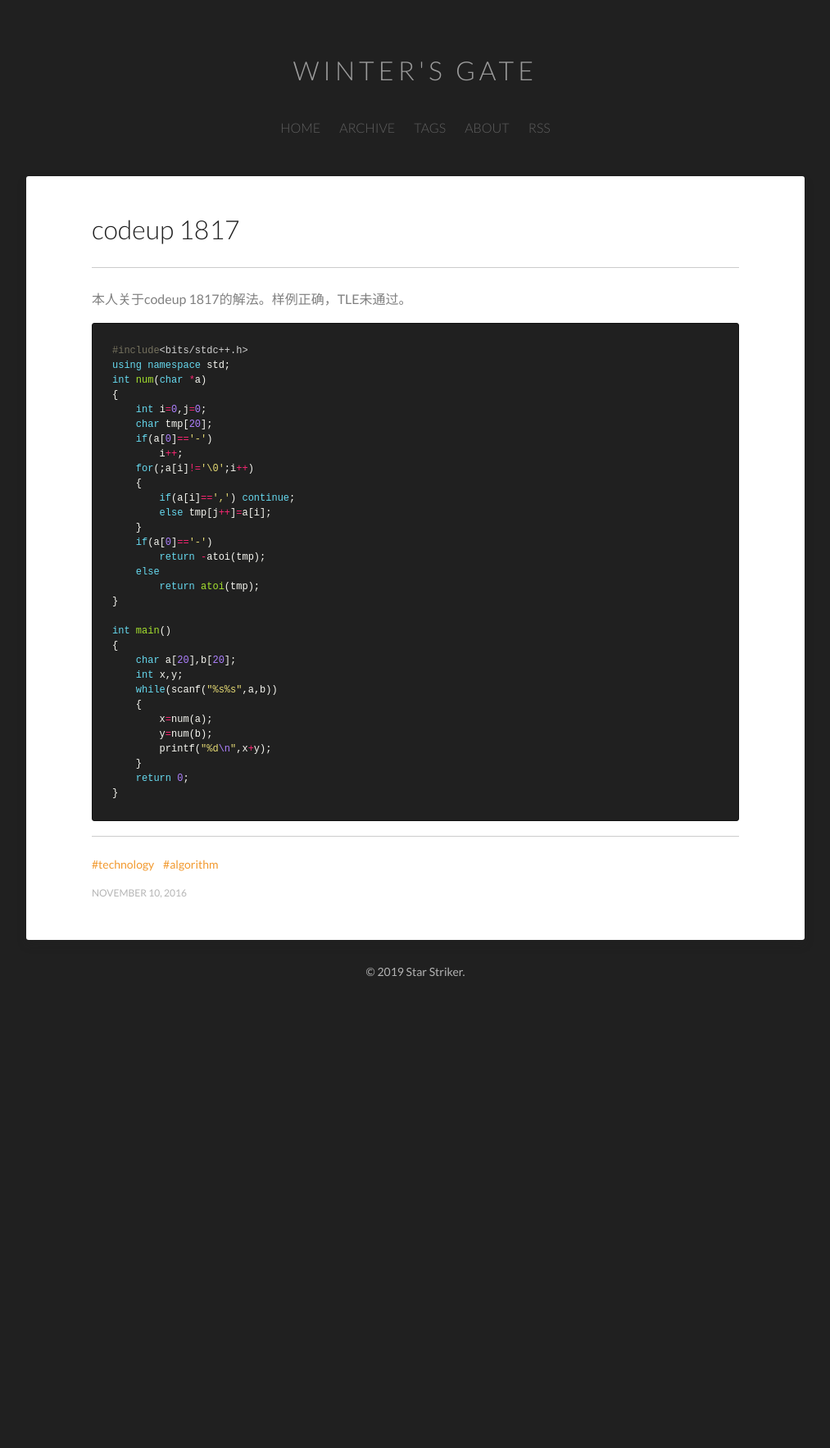
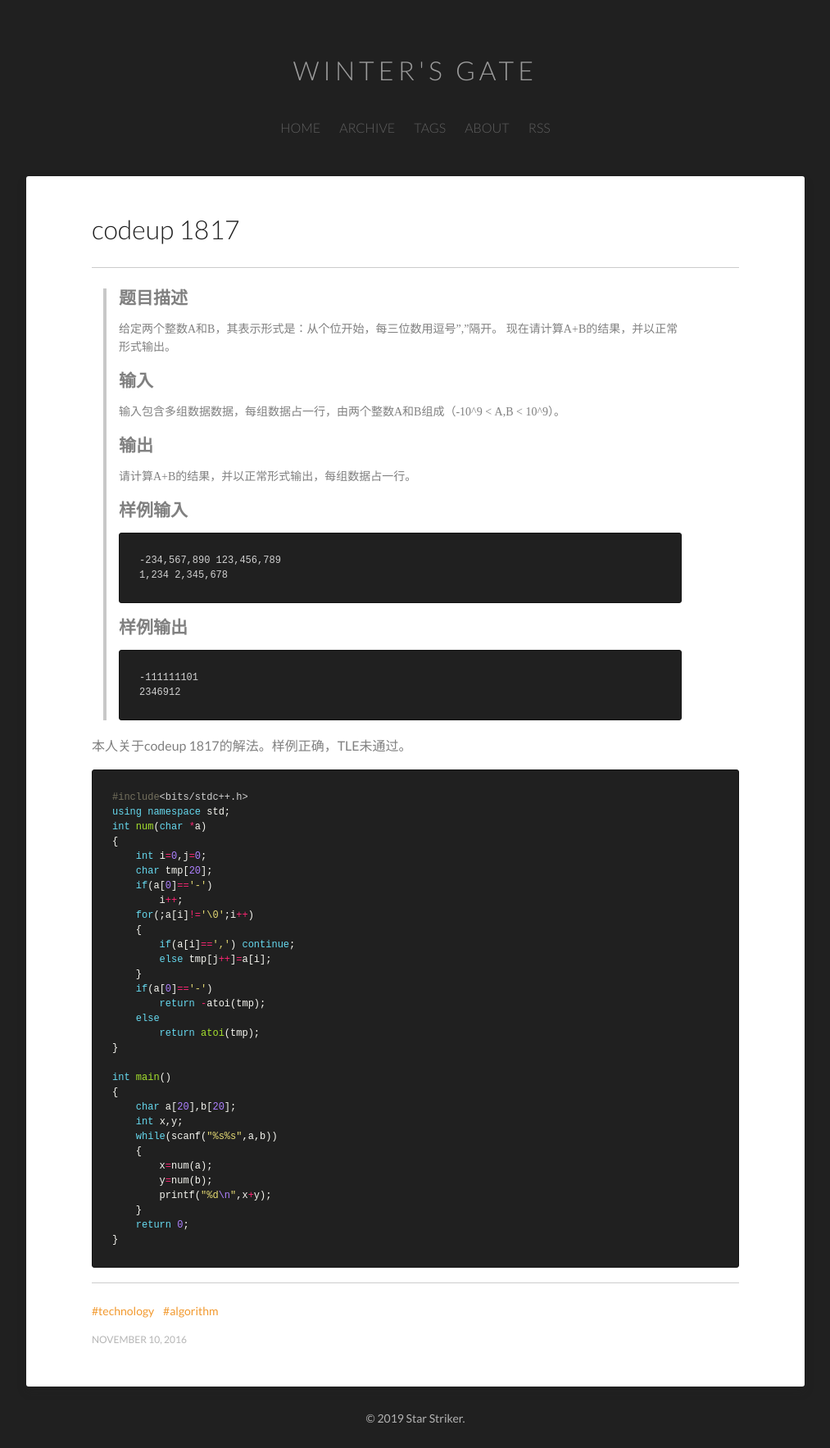
Before and after one commit to Star-Striker/Star-Striker.github.io, a Jekyll site: the page built from _posts/2019-10-12-codeup-1817.md, in a window 1280 px wide. Shown: the whole page at 82% size, without its empty margins (133-1146 px from the left). Built offline with Jekyll 4.4.1, drawn with Linux system fonts in a browser that asks for light colours; before the commit the page ends 1222 px from its top, so only the background shows below that.

Commit message:
Update 2019-10-12-codeup-1817.md

````diff
--- a/_posts/2019-10-12-codeup-1817.md
+++ b/_posts/2019-10-12-codeup-1817.md
@@ -5,6 +5,33 @@ title: codeup 1817
 tags: [technology,algorithm]
 date-string: NOVEMBER 10, 2016
 ---
+
+>## 题目描述
+>
+>给定两个整数A和B，其表示形式是：从个位开始，每三位数用逗号","隔开。
+>现在请计算A+B的结果，并以正常形式输出。
+>
+>## 输入
+>
+>输入包含多组数据数据，每组数据占一行，由两个整数A和B组成（-10^9 < A,B < 10^9）。
+>
+>## 输出
+>
+>请计算A+B的结果，并以正常形式输出，每组数据占一行。
+>
+>## 样例输入
+>
+>```
+>-234,567,890 123,456,789
+>1,234 2,345,678
+>```
+>
+>## 样例输出
+>
+>```html
+>-111111101
+>2346912
+>```
 
 本人关于codeup 1817的解法。样例正确，TLE未通过。
 
````
